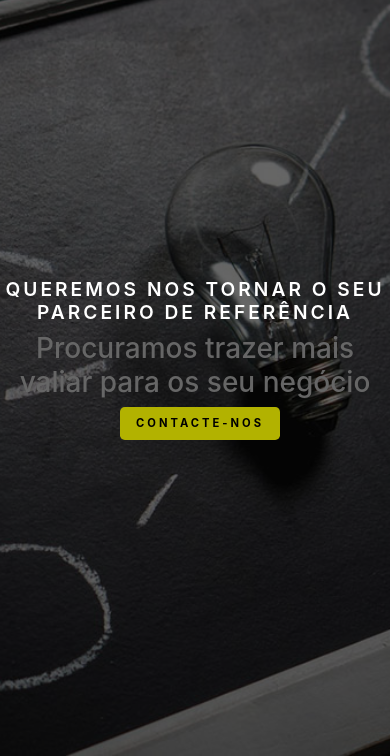
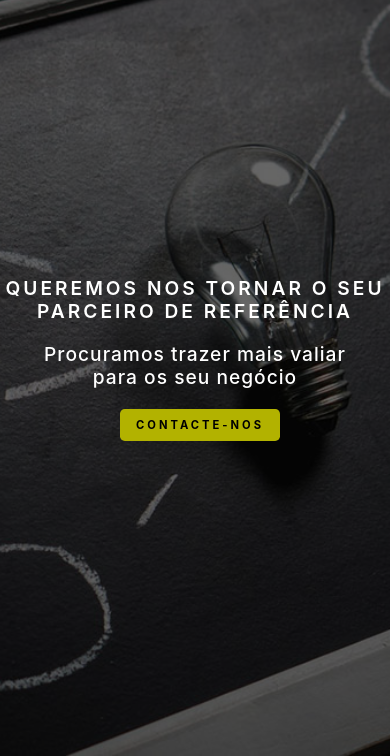
Before and after one commit to ingundela/economia, a plain HTML site: page index.html in a window 390 px wide. Shown: the part 88-844 px from the top of the page. Drawn offline with nearby package versions, Linux system fonts and the light colour scheme; a script that the page names is missing.

Commit message:
Update main.css

```diff
--- a/css/main.css
+++ b/css/main.css
@@ -67,19 +67,19 @@ p{
 	.hero-caption h1{
 		font-size: 1.2rem;
 	}
-	.hero-caption h4{
+	.hero-caption h3{
 		font-size: 0.7px;
 	}
 }
 
-.hero-caption h4{
+.hero-caption h3{
 	font-size: 1.2rem;
-	color: #fff!important;
+	color: #fff;
 	font-weight: 500;
 	letter-spacing: 1px;
 	z-index: 3;
 	position: relative;
-	margin: 300px 0!important;
+	margin: 20px;
 }
 
 #hero .first{
```
